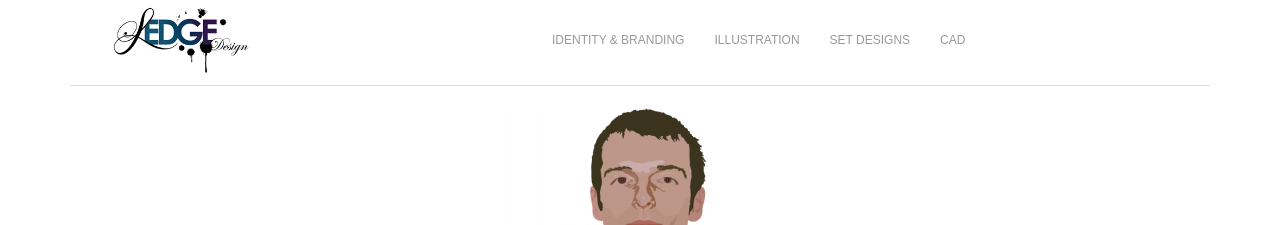
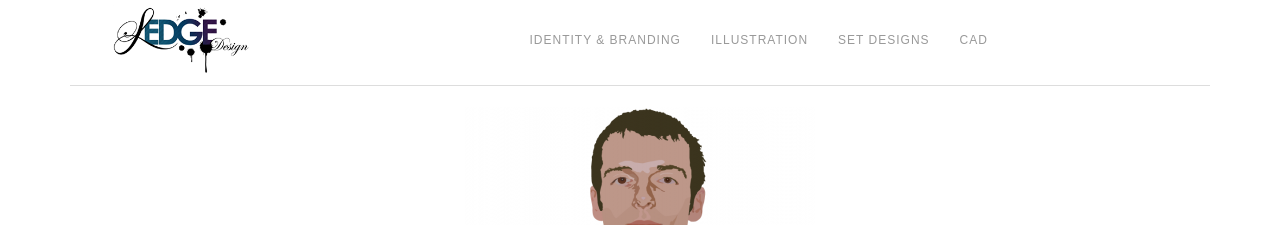
Before and after one commit to LedgeDesign/Home, a Jekyll site: the page built from index.html, in a window 1280 px wide. Shown: the top 225 px of the page. Built offline with Jekyll 4.4.1, drawn with Linux system fonts in a browser that asks for light colours; nearby versions of some CDN libraries; some web fonts are replaced.

Commit message:
add letter spacing to nav

```diff
--- a/_sass/_layout.scss
+++ b/_sass/_layout.scss
@@ -157,11 +157,11 @@
             font-size: 22px;
         }
     }
-// changing font-size: 16px; to 12px
+
     h4 {
         padding-top: 5px;
         font-size: 12px;
-// changing font-size: 14px; to 12px
+
         @include media-query($on-laptop) {
             font-size: 12px;
         }
@@ -271,6 +271,7 @@
 .nav >li >a {
 //   font-family: Futura, Futura-Medium, "Futura Medium", "Century Gothic", CenturyGothic, "Apple Gothic", AppleGothic, "URW Gothic L", "Avant Garde", sans-serif;
     font-family: 'Muli', sans-serif;
+    letter-spacing: 1px;
     padding-top: 30px;
     padding-bottom: 30px;
 
```
